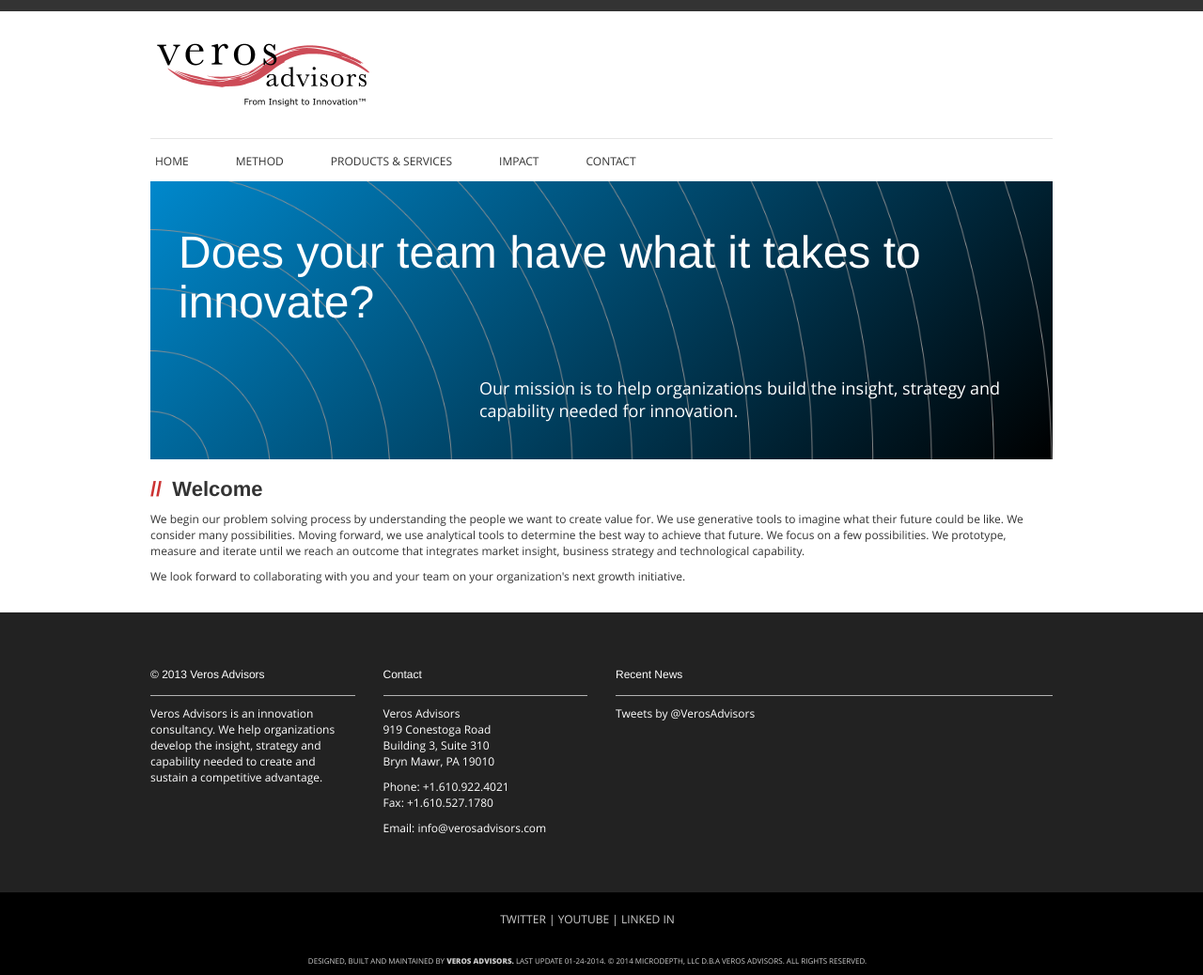
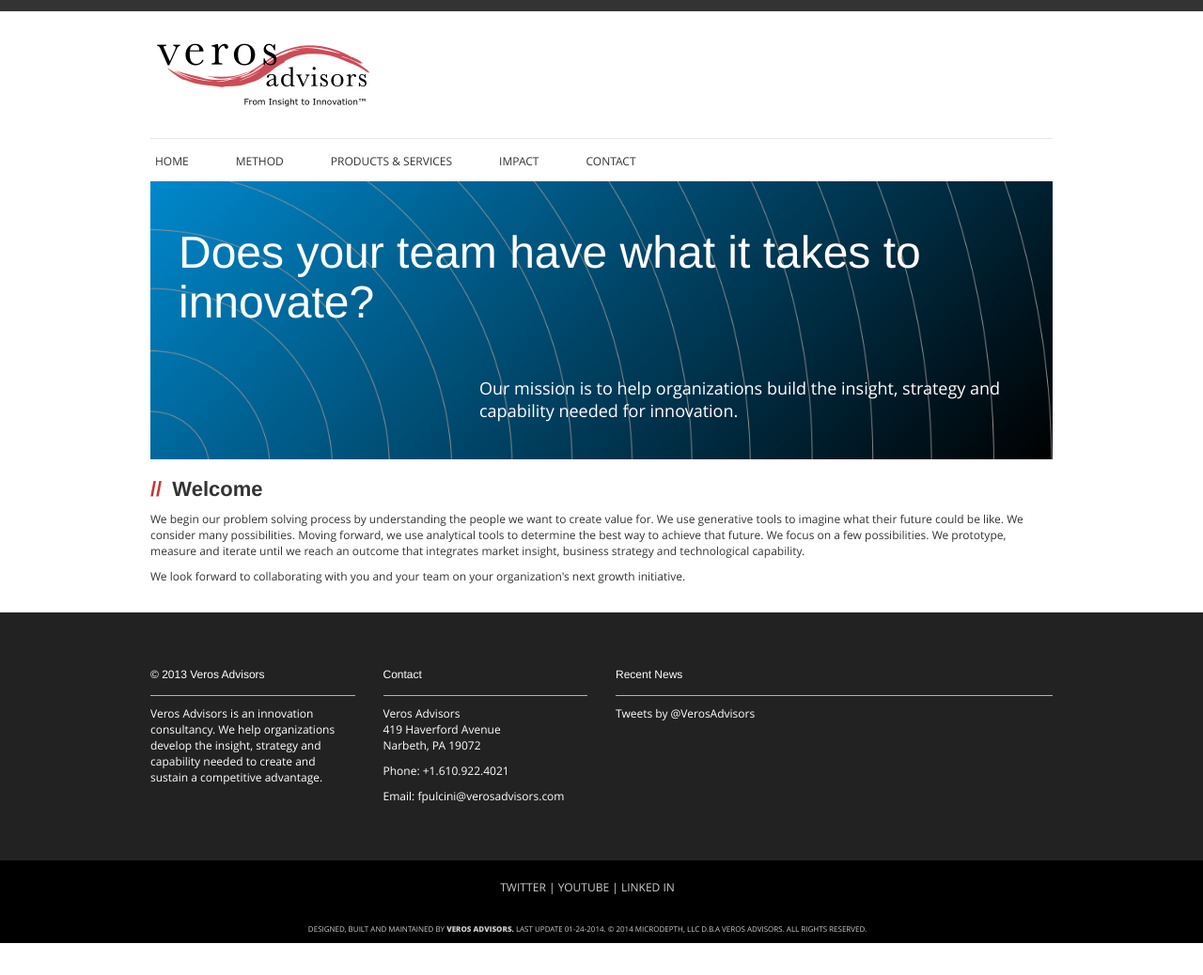
Before and after one commit to verosadvisors/verosadvisors, a Jekyll site: the page built from index.html, in a window 1280 px wide. Shown: the whole page at 94% size. Built offline with Jekyll 4.4.1, drawn with Linux system fonts in a browser that asks for light colours; nearby versions of some CDN libraries; Markdown is read by kramdown in place of the engine named in the settings; the list of posts is cut into pages by our own code; comment, search, counter and statistics services are not loaded; after the commit the page ends 1004 px from its top, so only the background shows below that.

Commit message:
Update footer.html

```diff
--- a/_includes/footer.html
+++ b/_includes/footer.html
@@ -15,9 +15,9 @@
 		  <div class="footer-header">
 		    <h6>Contact</h6>
 		  </div>
-		  <p>Veros Advisors<br/>919 Conestoga Road<br/>Building 3, Suite 310<br/>Bryn Mawr, PA 19010</p>
-		  <p>Phone: +1.610.922.4021<br/>Fax: +1.610.527.1780</p>
-		  <p>Email: <a href="mailto:info@verosadvisors.com">info@verosadvisors.com</a></p>
+		  <p>Veros Advisors<br/>419 Haverford Avenue<br/>Narbeth, PA 19072</p>
+		  <p>Phone: +1.610.922.4021</p>
+		  <p>Email: <a href="mailto:fpulcini@verosadvisors.com">fpulcini@verosadvisors.com</a></p>
 	    </div> <!-- /col-4 -->
 	    <div class="col-md-6">
 		  <div class="footer-header">
```
